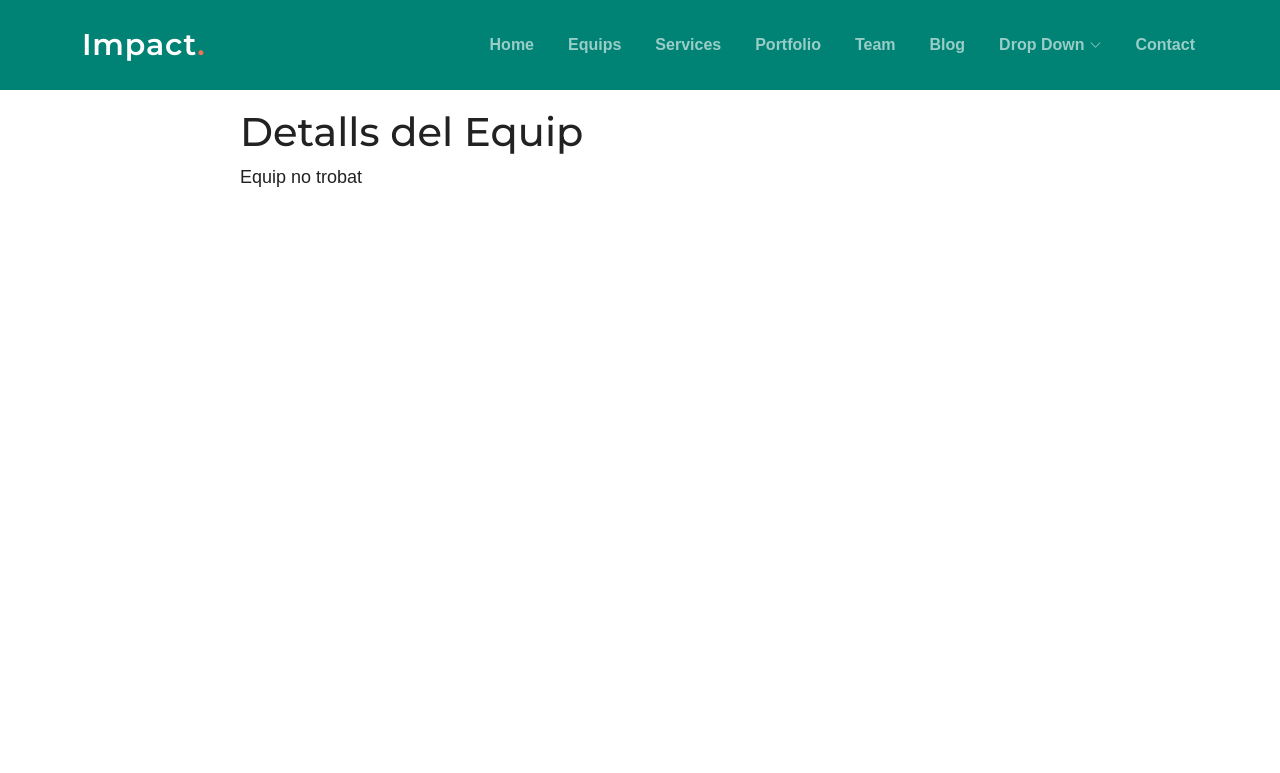
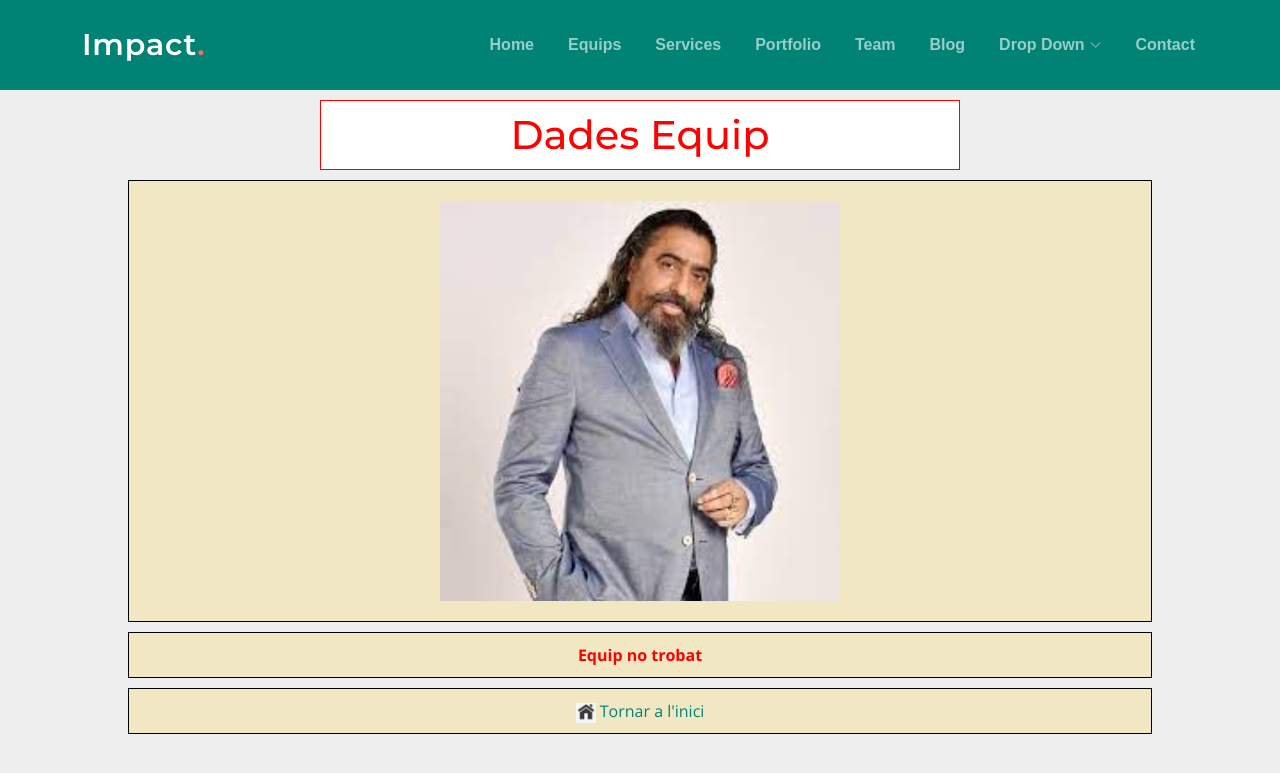
Before and after one commit to Faristol/projecteJosep, a Symfony app: template templates/equips/index.html.twig in a window 1280 px wide. Shown: the top 773 px of the page. Run offline with Twig, Linux system fonts and the light colour scheme; the template is opened without the code that fills it, so the values that code supplies are empty; some libraries are stand-ins or nearby versions.

Commit message:
Commit Twig Josep v2.0

```diff
--- /dev/null
+++ b/public/estils/estilsEquips.css
@@ -0,0 +1,31 @@
+h1#titolEquip {
+    width: 50%;
+    color: red;
+    border: solid red 1px;
+    margin: 10px auto;
+    text-align: center;
+    padding: 10px;
+    background-color: white;
+}
+
+.paragrafEquip {
+    width: 80%;
+    border: solid black 1px;
+    margin: 10px auto;
+    text-align: center;
+    padding: 10px;
+    background-color: #f2e7c3;
+}
+
+.imatgeEquip {
+    width: 400px;
+    margin: 10px;
+}
+
+body {
+    background-color: #EEE;
+}
+#imgMenuda{
+    height: 20px;
+    width: 20px;
+}
--- a/templates/equips/index.html.twig
+++ b/templates/equips/index.html.twig
@@ -2,37 +2,44 @@
 
 {% block title %}Equips
 {% endblock %}
+{% block stylesheets %}
+
+	<link rel="stylesheet" href="{{ asset('estils/estilsEquips.css') }}"/>
+{% endblock %}
 
 {% block body %}
-	<style>
-		.example-wrapper {
-			margin: 1em auto;
-			max-width: 800px;
-			width: 95%;
-			font: 18px / 1.5 sans-serif;
-		}
-		.example-wrapper code {
-			background: #F5F5F5;
-			padding: 2px 6px;
-		}
-	</style>
 
-	<div class="example-wrapper">
-		<h1>Detalls del Equip</h1>
-		{% if equip %}
 
-			<p>Còdi:
+	{% if equip %}
+		<h1 id="titolEquip">Dades de l'Equip {{equip.codi}}</h1>
+		<p class="paragrafEquip">
+			<img class="imatgeEquip" src="{{ asset('Impact/assets/img/equipImatge.jpeg') }}" alt=""></p>
+
+		<div class="paragrafEquip">
+			<p class="paragrafEquip"><strong>Codi:</strong>
 				{{ equip.codi }}</p>
-			<p>Nom:
+			<p class="paragrafEquip"><strong>Nom:</strong>
 				{{ equip.nom }}</p>
-			<p>Cicle:
+			<p class="paragrafEquip"><strong>Cicle:</strong>
 				{{ equip.cicle }}</p>
-			<p>Curs:
+			<p class="paragrafEquip"><strong>Curs:</strong>
 				{{ equip.curs }}</p>
-			<p>Membres:
-				{{ equip.membres | join(', ') }}</p>
+			<div class="paragrafEquip"><strong>Membres:</strong>
+				<ul>
+					{% for membre in equip.membres %}
+						<p class="paragrafEquip" style='background-color:grey'>{{ membre }}</p>
+					{% endfor %}
+				</ul>
+			</div>
 		</div>
 	{% else %}
-		<p>Equip no trobat</p>
+		<h1 id="titolEquip">Dades Equip</h1>
+		<p class="paragrafEquip">
+			<img class="imatgeEquip" src="{{ asset('Impact/assets/img/cigala.jpeg') }}" alt=""></p>
+			<div class="paragrafEquip"><strong style='color:red'>Equip no trobat</strong></div>
 	{% endif %}
+	<div class="paragrafEquip">
+	<img id='imgMenuda' src="{{ asset('Impact/assets/img/home.png') }}" onclick="window.location='{{ path('inici')}}'" alt="">
+	<a href ="{{ path('inici')}}">Tornar a l'inici</a>
+	</div>
 {% endblock %}
```
Also changed, not shown: public/Impact/assets/img/cigala.jpeg (added), public/Impact/assets/img/equipImatge.jpeg (added), public/Impact/assets/img/home.png (added).
